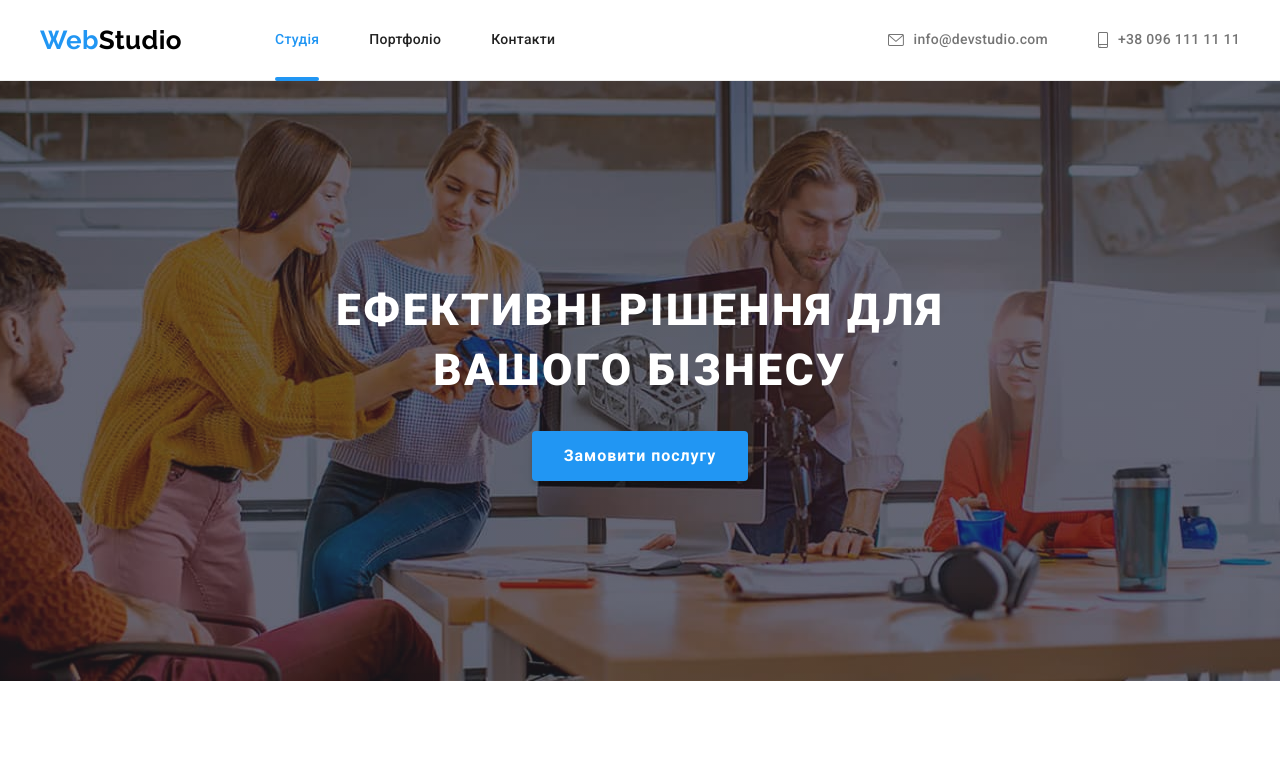
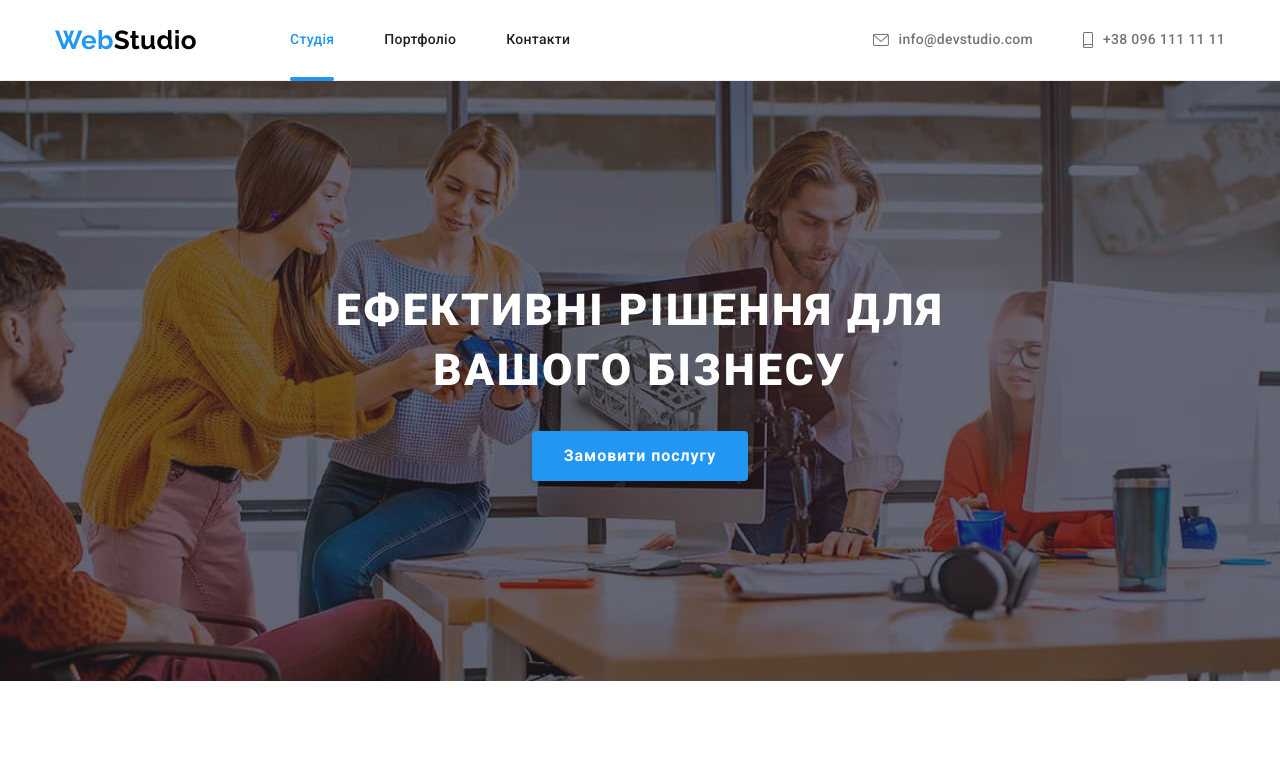
Before and after one commit to BohdanPoli/goit-markup-hw-08, a plain HTML site: page index.html in a window 1280 px wide. Shown: the top 771 px of the page. Drawn offline with nearby package versions, Linux system fonts and the light colour scheme.

Commit message:
delete flex

```diff
--- a/sass/components/_header.scss
+++ b/sass/components/_header.scss
@@ -20,11 +20,6 @@
   @media screen and (min-width: 768px) {
     @include centerflex();
     padding: 0 15px;
-  }
-
-  @media screen and (min-width: 1200px) {
-    @include centerflex();
-    padding: 0;
   }
 }
 .header__logo {
```
Also changed, not shown: css/main.css, css/main.min.css, 2 other files.
